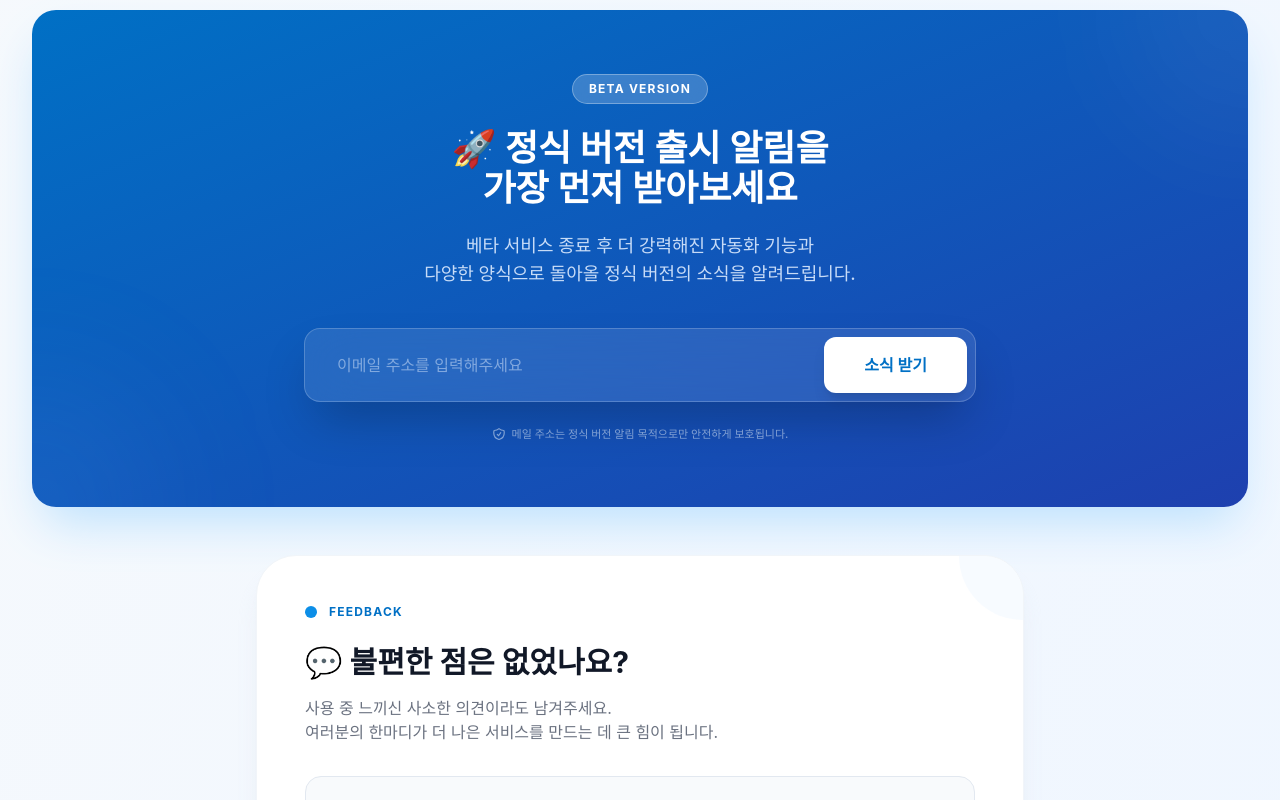
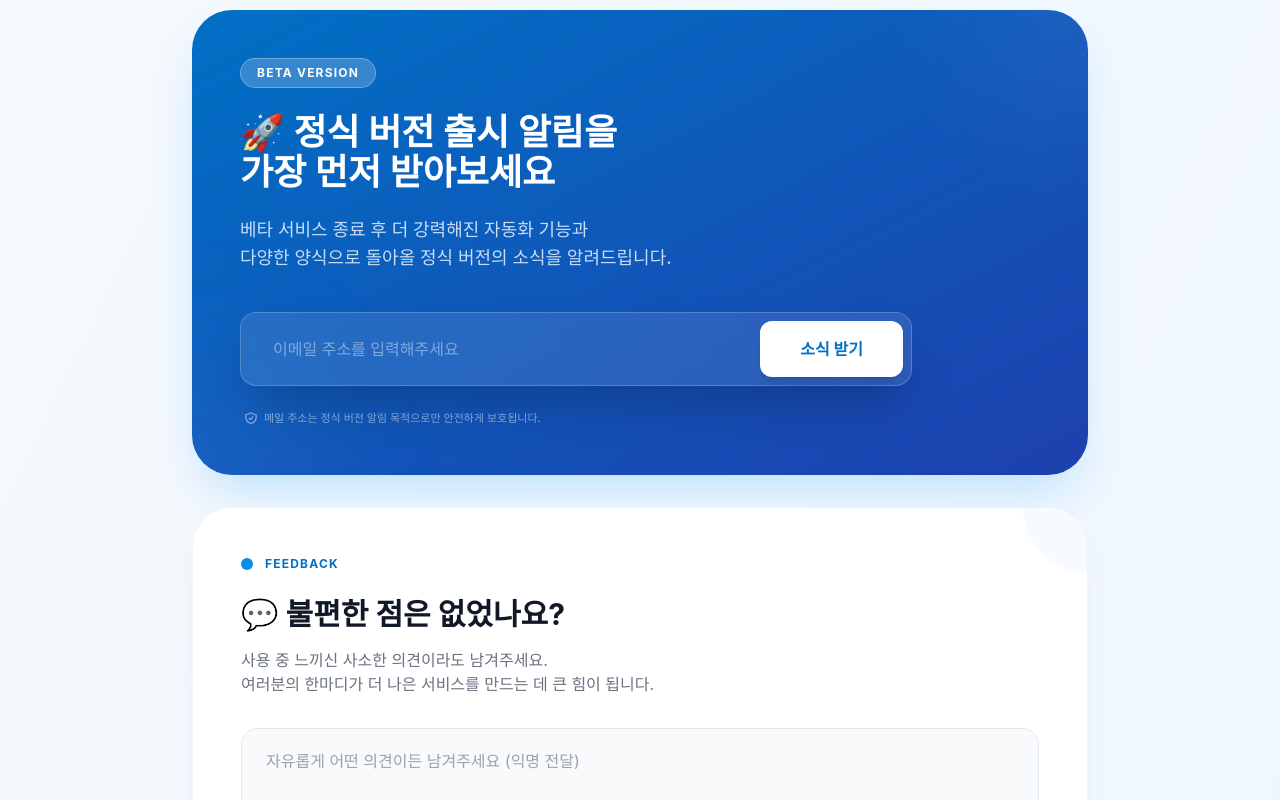
Before and after one commit to roddbstn/label_maker, a Next.js app: page / in a window 1280 px wide. Shown: the part 1420-2220 px from the top of the page. Built offline with nearby package versions, Linux system fonts and the light colour scheme.

Commit message:
style: left-align waitlist section and synchronize widths

```diff
--- a/src/app/page.tsx
+++ b/src/app/page.tsx
@@ -116,21 +116,21 @@ export default function Home() {
                 </section>
 
                 {/* 정식 버전 알림받기 CTA */}
-                <section id="waitlist-section" className="mt-20 bg-gradient-to-br from-primary-600 to-blue-800 rounded-3xl p-8 sm:p-16 text-center text-white shadow-2xl shadow-primary-200 relative overflow-hidden">
+                <section id="waitlist-section" className="mt-20 max-w-4xl mx-auto bg-gradient-to-br from-primary-600 to-blue-800 rounded-[2.5rem] p-8 sm:p-12 text-left text-white shadow-2xl shadow-primary-200 relative overflow-hidden">
                     <div className="absolute top-0 right-0 w-64 h-64 bg-white/5 rounded-full -mr-32 -mt-32 blur-3xl"></div>
                     <div className="absolute bottom-0 left-0 w-64 h-64 bg-blue-400/10 rounded-full -ml-32 -mb-32 blur-3xl"></div>
 
-                    <div className="max-w-2xl mx-auto relative z-10">
+                    <div className="relative z-10">
                         <div className="inline-block px-4 py-1.5 bg-white/20 backdrop-blur-md rounded-full text-xs font-bold tracking-widest mb-6 border border-white/30">
                             BETA VERSION
                         </div>
-                        <h3 className="text-2xl sm:text-4xl font-bold mb-6 leading-tight">🚀 정식 버전 출시 알림을<br className="hidden sm:block" /> 가장 먼저 받아보세요</h3>
-                        <p className="text-blue-100/90 text-lg mb-10 font-medium">
+                        <h3 className="text-2xl sm:text-4xl font-bold mb-6 leading-tight max-w-2xl">🚀 정식 버전 출시 알림을<br className="hidden sm:block" /> 가장 먼저 받아보세요</h3>
+                        <p className="text-blue-100/90 text-lg mb-10 font-medium max-w-2xl">
                             베타 서비스 종료 후 더 강력해진 자동화 기능과<br /> 다양한 양식으로 돌아올 정식 버전의 소식을 알려드립니다.
                         </p>
 
                         <form
-                            className="bg-white/10 backdrop-blur-xl border border-white/20 p-2 rounded-2xl flex flex-col sm:flex-row gap-3 shadow-2xl"
+                            className="bg-white/10 backdrop-blur-xl border border-white/20 p-2 rounded-2xl flex flex-col sm:flex-row gap-3 shadow-2xl max-w-2xl"
                             onSubmit={(e) => {
                                 e.preventDefault();
                                 alert('감사합니다! 정식 버전 출시 소식을 이메일로 보내드리겠습니다.');
@@ -150,7 +150,7 @@ export default function Home() {
                             </button>
                         </form>
 
-                        <p className="mt-6 text-[11px] text-blue-100/60 flex items-center justify-center gap-1.5 font-medium">
+                        <p className="mt-6 text-[11px] text-blue-100/60 flex items-center justify-start gap-1.5 font-medium ml-1">
                             <svg xmlns="http://www.w3.org/2000/svg" fill="none" viewBox="0 0 24 24" strokeWidth={2} stroke="currentColor" className="w-3.5 h-3.5">
                                 <path strokeLinecap="round" strokeLinejoin="round" d="M9 12.75L11.25 15 15 9.75m-3-7.036A11.959 11.959 0 013.598 6 11.99 11.99 0 003 9.749c0 5.592 3.824 10.29 9 11.623 5.176-1.332 9-6.03 9-11.622 0-1.31-.21-2.571-.598-3.751h-.152c-3.196 0-6.1-1.248-8.25-3.285z" />
                             </svg>
@@ -159,8 +159,8 @@ export default function Home() {
                     </div>
                 </section>
 
-                {/* 피드백 섹션 (단순화된 흰색 박스 디자인) */}
-                <section className="mt-12 max-w-3xl mx-auto">
+                {/* 피드백 섹션 (흰색 박스 디자인) */}
+                <section className="mt-8 max-w-4xl mx-auto">
                     <div className="bg-white rounded-[2.5rem] p-8 sm:p-12 shadow-xl shadow-slate-200/60 border border-slate-100 relative overflow-hidden">
                         <div className="absolute top-0 right-0 w-32 h-32 bg-primary-50 rounded-full -mr-16 -mt-16 opacity-50"></div>
                         <div className="relative z-10">
```
